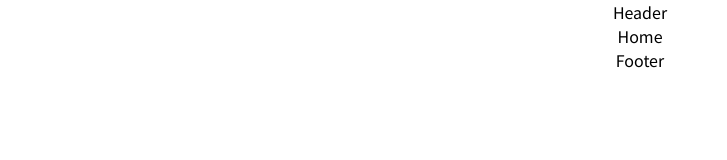
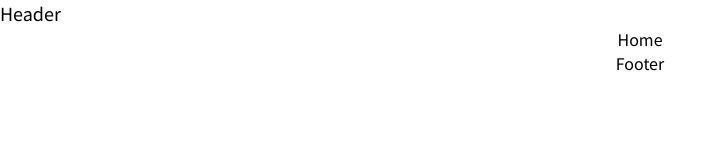
Before and after one commit to team-busan/joongo-clonecoding, a React (Create React App) app in the folder front/: page / in a window 1280 px wide. Shown: the top 160 px of the page, without its empty margins (0-727 px from the left). Built offline with nearby package versions, Linux system fonts and the light colour scheme; what axios-mock-adapter would draw is missing.

Commit message:
테일윈드 폰트사이즈 커스텀 설정

```diff
--- a/front/src/Components/Header.jsx
+++ b/front/src/Components/Header.jsx
@@ -1,5 +1,9 @@
 const Header = () => {
-  return <div>Header</div>;
+  return (
+    <header className="w-[1280px]">
+      <span className="text-xLarge">Header</span>
+    </header>
+  );
 };
 
 export default Header;
--- a/front/tailwind.config.js
+++ b/front/tailwind.config.js
@@ -6,6 +6,12 @@ export default {
       colors: {
         primary: "#8c7ae6",
       },
+      fontSize: {
+        small: "12px",
+        medium: "14px",
+        large: "16px",
+        xLarge: "18px",
+      },
     },
   },
   corePlugins: {
```
Also changed, not shown: 2 other files (tests, documents, lock files or other folders).
